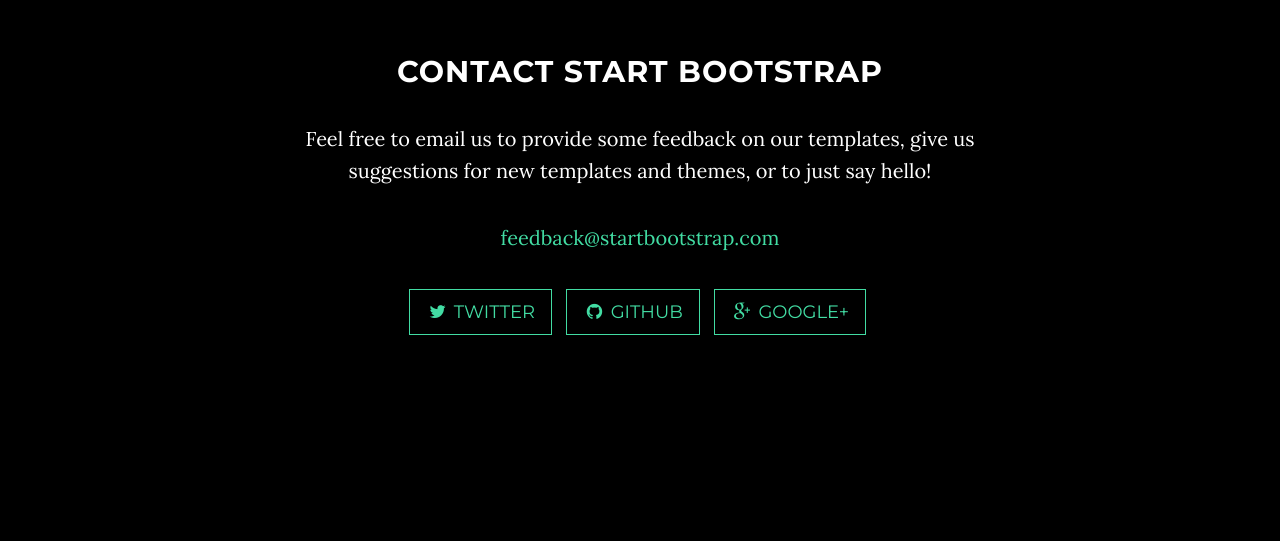
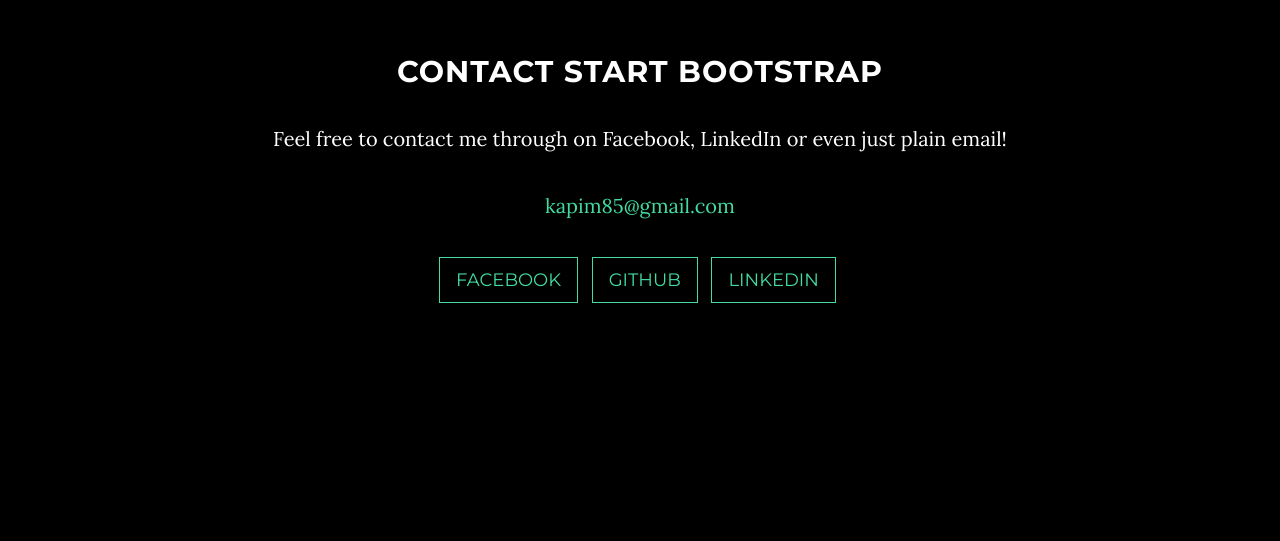
Before and after one commit to kapadiaamir/kapadia-amir, a plain HTML site: page Kapadiaamir/frontend/index.html in a window 1280 px wide. Shown: the part 2333-2874 px from the top of the page. Drawn offline with Linux system fonts and the light colour scheme; some packages are replaced by stand-ins of ours.

Commit message:
finished text

```diff
--- a/Kapadiaamir/frontend/index.html
+++ b/Kapadiaamir/frontend/index.html
@@ -90,7 +90,7 @@
         <div class="row">
             <div class="col-lg-8 col-lg-offset-2">
                 <h2>I am</h2>
-                <p>I'm a 19 year old kid, who is currently working toward a B.Sci degree at Rutgers University and maybe a minor in Econ, but we shall see about that. I was born and raised in the upper part of New Jersey in a little town called Elmwood Park. It is hands down the most boring town, probably, in the world; however, the town has personaility, and I love it. Anyways, I grew up with one other sibling and multiple cousins, who all influenced my life in a major way. However, my brother is the reason I got into Computer Science and I can not thank him enough for showing me this whole new world. A link to his funny website can be found here at --> <a href="http://mushaheedkapadia.com/">MushaheedKapadia.com</a>.</p>
+                <p>I'm a 19 year old kid, who is currently working toward a B.Sci degree at Rutgers University and maybe a minor in Econ, but we shall see about that. I was born and raised in the upper part of New Jersey in a little town called Elmwood Park. It is hands down the most boring town, probably, in the world; however, the town has personaility, and I love it. Anyways, I grew up with one other sibling and multiple cousins, who all influenced my life in a major way. However, my brother is the reason I got into Computer Science and I can not thank him enough for showing me this whole new world. A link to his funny website can be found here at --> <a href="http://mushaheedkapadia.com/">MushaheedKapadia.com</a></p>
             </div>
         </div>
     </section>
@@ -113,18 +113,18 @@
         <div class="row">
             <div class="col-lg-8 col-lg-offset-2">
                 <h2>Contact Start Bootstrap</h2>
-                <p>Feel free to email us to provide some feedback on our templates, give us suggestions for new templates and themes, or to just say hello!</p>
-                <p><a href="mailto:feedback@startbootstrap.com">feedback@startbootstrap.com</a>
+                <p>Feel free to contact me through on Facebook,  LinkedIn or even just plain email!</p>
+                <p><a href="mailto:kapaim85@gmail.com">kapim85@gmail.com</a>
                 </p>
                 <ul class="list-inline banner-social-buttons">
                     <li>
-                        <a href="https://twitter.com/SBootstrap" class="btn btn-default btn-lg"><i class="fa fa-twitter fa-fw"></i> <span class="network-name">Twitter</span></a>
+                        <a href="https://www.facebook.com/kapadiaamir" class="btn btn-default btn-lg"><span class="network-name">Facebook</span></a>
                     </li>
                     <li>
-                        <a href="https://github.com/IronSummitMedia/startbootstrap" class="btn btn-default btn-lg"><i class="fa fa-github fa-fw"></i> <span class="network-name">Github</span></a>
+                        <a href="https://github.com/kapadiaamir" class="btn btn-default btn-lg"><span class="network-name">Github</span></a>
                     </li>
                     <li>
-                        <a href="https://plus.google.com/+Startbootstrap/posts" class="btn btn-default btn-lg"><i class="fa fa-google-plus fa-fw"></i> <span class="network-name">Google+</span></a>
+                        <a href="https://www.linkedin.com/in/amir-kapadia-aa54a6114?trk=hp-identity-name" class="btn btn-default btn-lg"><span class="network-name">LinkedIn</span></a>
                     </li>
                 </ul>
             </div>
```
